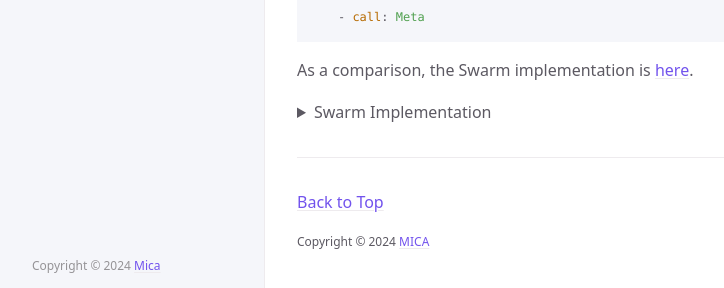
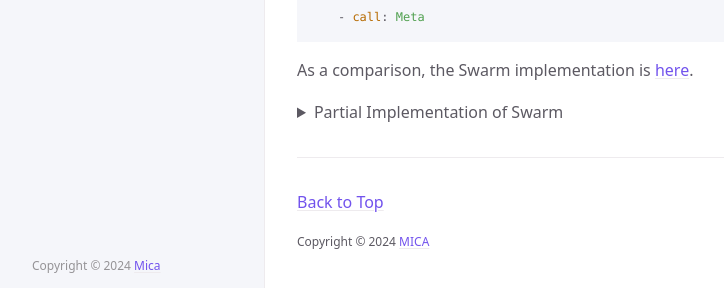
Before and after one commit to Mica-labs/Mica-labs.github.io, a Jekyll site: the page built from index.md, in a window 1280 px wide and 900 px high, scrolled down 818 px. Shown: the part 609-897 px from the top of the window, without its empty margins (107-831 px from the left). Built offline with Jekyll 4.4.1, drawn with Linux system fonts in a browser that asks for light colours; cached includes are drawn as plain includes.

Commit message:
"Swarm Implementation" -> "Partial Implementation of Swarm"

```diff
--- a/index.md
+++ b/index.md
@@ -52,7 +52,7 @@ main:
 As a comparison, the Swarm implementation is [here](https://github.com/openai/swarm/tree/main/examples/airline).
 
 <details>
-  <summary>Swarm Implementation</summary>
+  <summary>Partial Implementation of Swarm</summary>
   <pre><code>
 def transfer_to_flight_modification():
     return flight_modification
```
